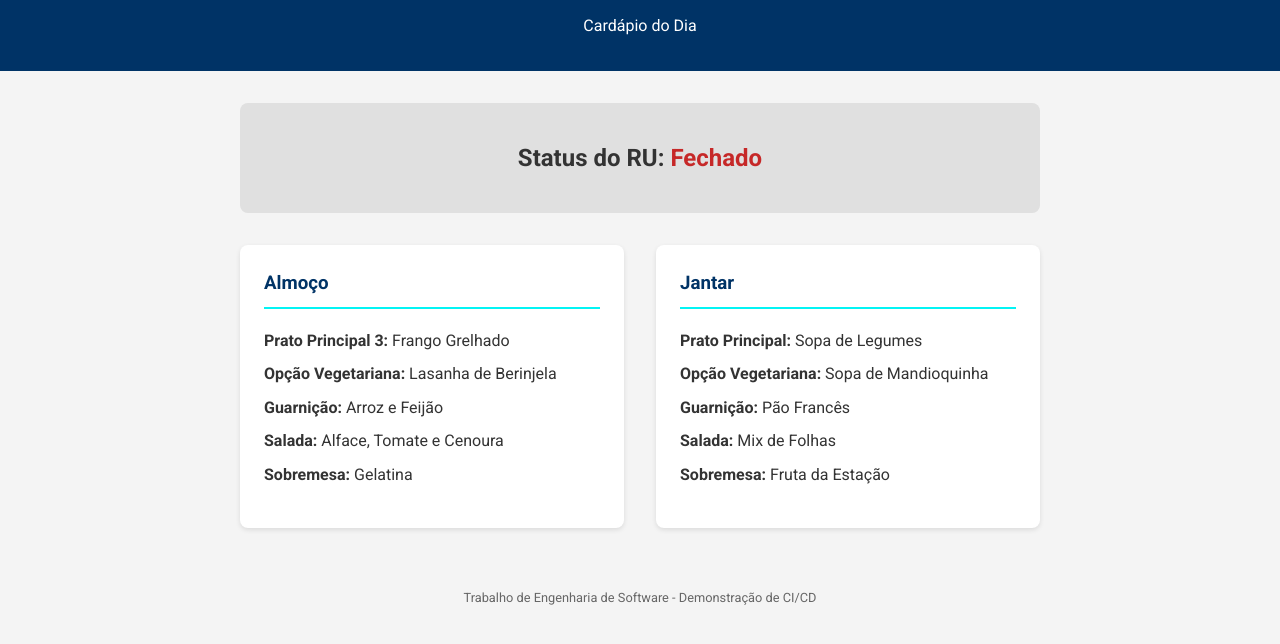
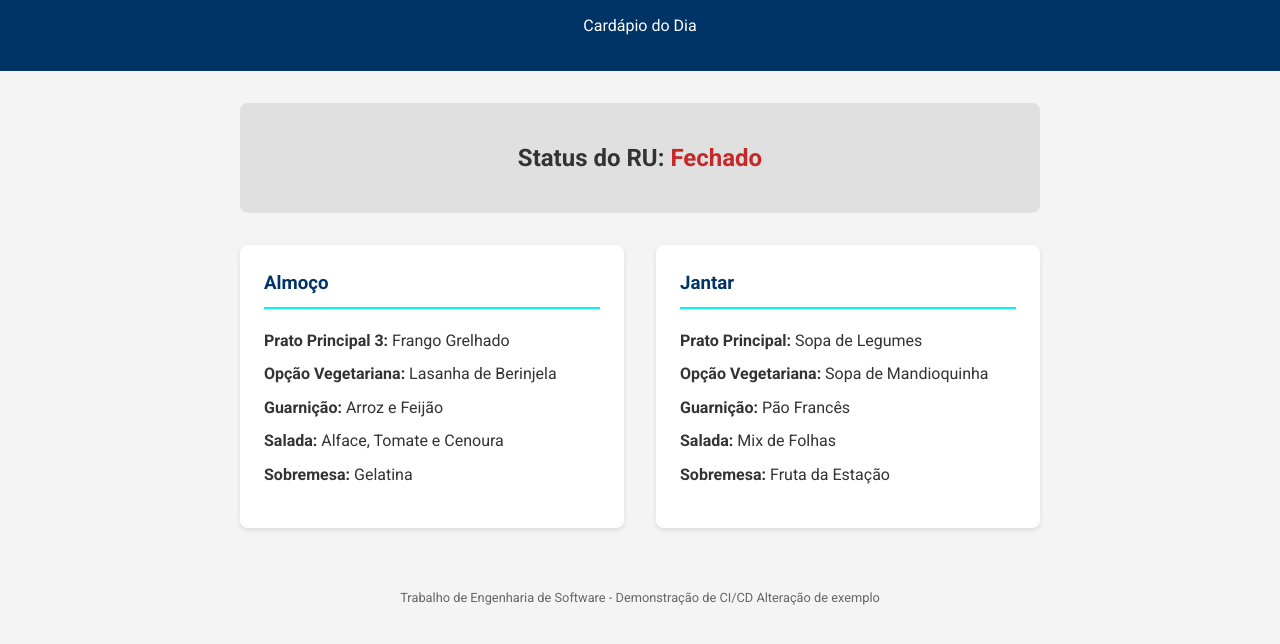
Before and after one commit to murilo-fmuniz/Eng_Soft_Trab3, a website: page index.html in a window 1280 px wide. Shown: the part 70-714 px from the top of the page. Drawn offline with Linux system fonts and the light colour scheme.

Commit message:
apresentação

```diff
--- a/index.html
+++ b/index.html
@@ -44,7 +44,7 @@
     </main>
 
     <footer>
-        <p>Trabalho de Engenharia de Software - Demonstração de CI/CD</p>
+        <p>Trabalho de Engenharia de Software - Demonstração de CI/CD Alteração de exemplo</p>
     </footer>
 
     <script src="script.js"></script>
```
Also changed, not shown: 3 other files.
